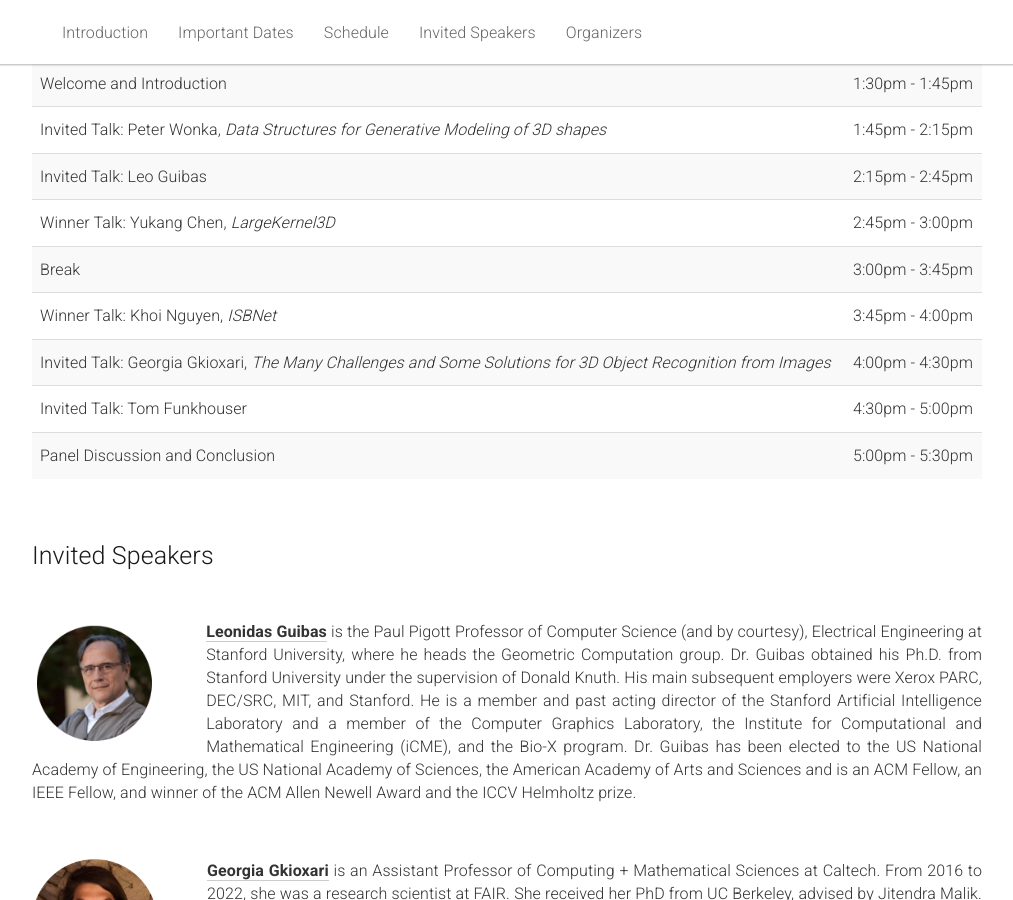
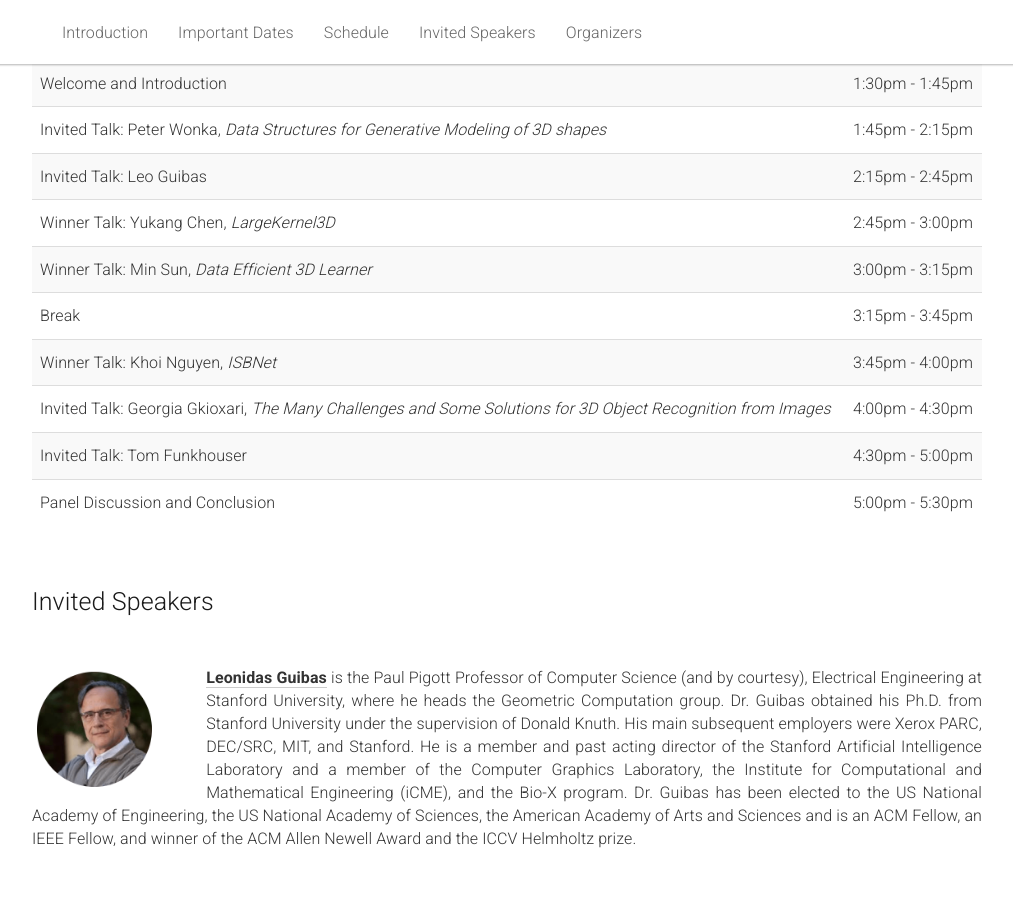
Before and after one commit to ScanNet/cvpr2023workshop, a Jekyll site: the page built from _pages/home.md, in a window 1280 px wide and 900 px high, scrolled down 1844 px. Shown: the whole window, without its empty margins (133-1146 px from the left). Built offline with Jekyll 4.4.1, drawn with Linux system fonts in a browser that asks for light colours.

Commit message:
Update home.md

```diff
--- a/_pages/home.md
+++ b/_pages/home.md
@@ -134,8 +134,12 @@ acknowledgements: ""
           <td>2:45pm - 3:00pm</td>
         </tr>
         <tr>
+          <td>Winner Talk: Min Sun, <i>Data Efficient 3D Learner </i> </td>
+          <td>3:00pm - 3:15pm</td>
+        </tr>
+        <tr>
           <td>Break</td>
-          <td>3:00pm - 3:45pm</td>
+          <td>3:15pm - 3:45pm</td>
         </tr>
         <tr>
           <td>Winner Talk: Khoi Nguyen, <i>ISBNet</i> </td>
```
